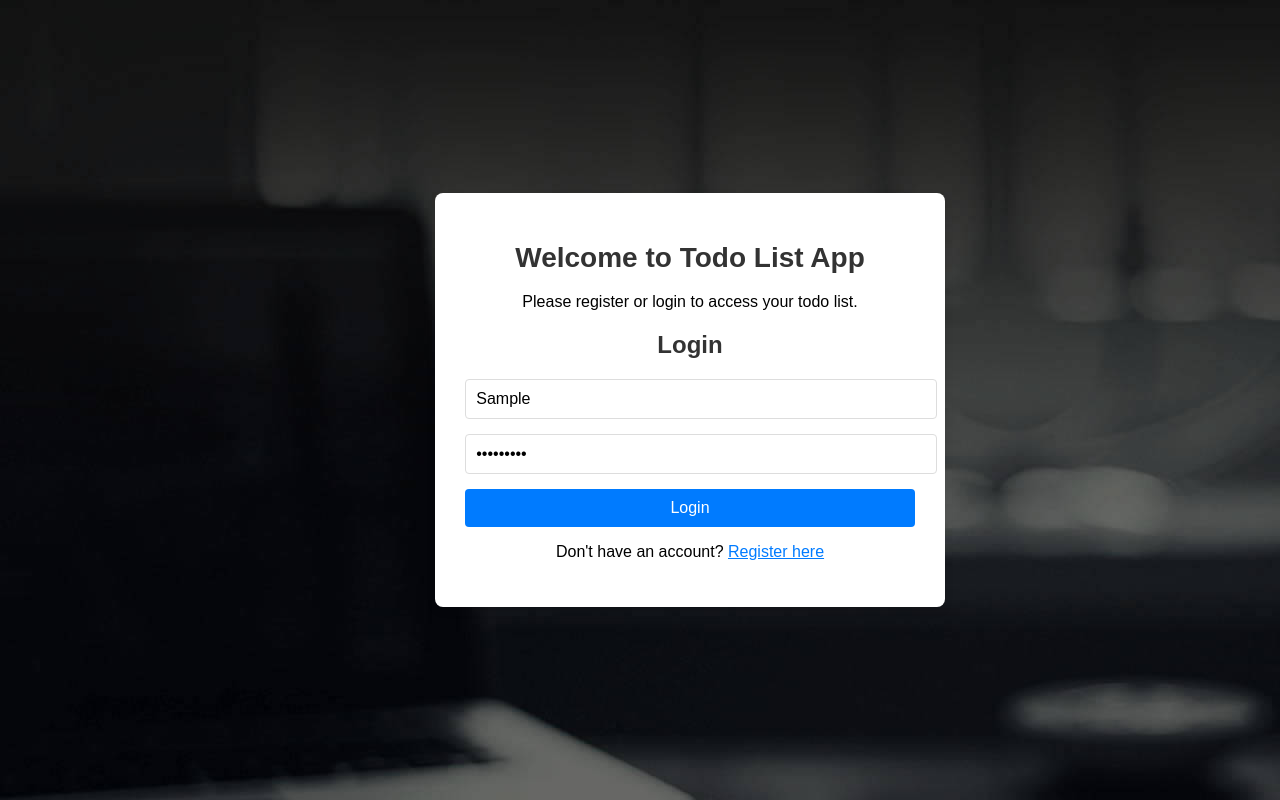
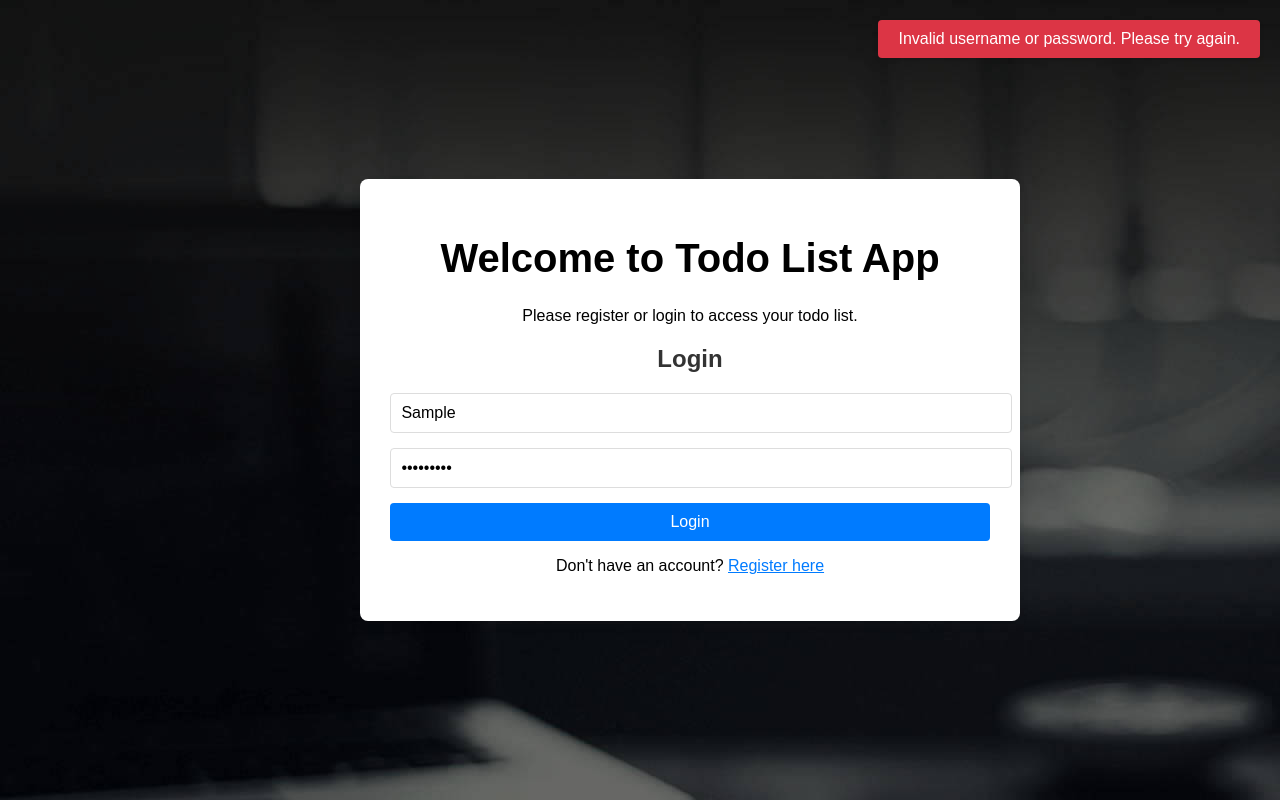
Before and after one commit to kdeelz/authtodo, a React (Create React App) app: page / in a window 1280 px wide. Both pictures are taken after typing "Sample", "Sample123" into the empty fields and a click on the button "Login". Built offline with nearby package versions, Linux system fonts and the light colour scheme.

Commit message:
alerts are fixed

```diff
--- a/src/App.css
+++ b/src/App.css
@@ -1,7 +1,7 @@
 /* src/App.css */
 
 body {
-    font-family: 'Arial', sans-serif;
+  font-family: "Poppins", sans-serif;
     background-image: url("about.jpg");
     margin: 0;
     display: flex;
@@ -25,8 +25,8 @@ body {
   }
 
   h1 {
-    font-size: 28px;
-    color: #333;
+    font-size: 40px;
+    color: #000000;
   }
 
   .auth-forms {
--- /dev/null
+++ b/src/components/Alert.js
@@ -0,0 +1,24 @@
+import React, { useState, useEffect } from 'react';
+import { motion } from 'framer-motion';
+import '../css/Alert.css'; // Importing CSS for additional styling
+
+const Alert = ({ message, type, onClose }) => {
+  useEffect(() => {
+    const timer = setTimeout(onClose, 3000); // Automatically close the alert after 3 seconds
+    return () => clearTimeout(timer); // Clear the timer on component unmount
+  }, [onClose]);
+
+  return (
+    <motion.div
+      initial={{ opacity: 0, y: -50 }}
+      animate={{ opacity: 1, y: 0 }}
+      exit={{ opacity: 0, y: -50 }}
+      transition={{ duration: 0.5 }}
+      className={`alert ${type}`} // Class to set success or error styles
+    >
+      {message}
+    </motion.div>
+  );
+};
+
+export default Alert;
--- a/src/components/TodoList.js
+++ b/src/components/TodoList.js
@@ -127,15 +127,29 @@ export const TodoList = () => {
     >
       <h4 className="todo-item-title">{todo.title}</h4>
       <p className="todo-item-description">{todo.description}</p>
+
+      <div className="todo-item-buttons">
         <button
           onClick={() => toggleComplete(index)}
           className="toggle-todo-button"
         >
           {todo.completed ? 'Mark as Incomplete' : 'Mark as Complete'}
         </button>
-              <button onClick={() => startEditing(index)} className="edit-todo-button">Edit</button>
-              <button onClick={() => deleteTodo(index)} className="delete-todo-button">Delete</button>
+        <button
+          onClick={() => startEditing(index)}
+          className="edit-todo-button"
+        >
+          Edit
+        </button>
+        <button
+          onClick={() => deleteTodo(index)}
+          className="delete-todo-button"
+        >
+          Delete
+        </button>
+      </div>
     </motion.li>
+
           ))}
         </ul>
       </motion.div>
--- a/src/controller/AuthContext.js
+++ b/src/controller/AuthContext.js
@@ -1,4 +1,5 @@
 import React, { createContext, useContext, useState } from 'react';
+import Alert from '../components/Alert'; // Importing the custom Alert component
 
 // Create Auth Context
 const AuthContext = createContext();
@@ -6,19 +7,23 @@ const AuthContext = createContext();
 export const AuthProvider = ({ children }) => {
   const [isAuthenticated, setIsAuthenticated] = useState(false);
   const [currentUser, setCurrentUser] = useState(null);
+  const [alertMessage, setAlertMessage] = useState(null);
+  const [alertType, setAlertType] = useState(''); // Type: success or error
 
   const register = (username, password) => {
     const existingUser = JSON.parse(localStorage.getItem(username));
 
     if (existingUser) {
-      alert('Username already exists. Please choose a different one.');
+      setAlertMessage('Username already exists. Please choose a different one.');
+      setAlertType('error');
       return;
     }
 
     localStorage.setItem(username, JSON.stringify({ username, password, todos: [] }));
     setIsAuthenticated(true);
     setCurrentUser(username);
-    alert('Registration successful! You are now logged in.'); // Alert for registration success
+    setAlertMessage('Registration successful! You are now logged in.');
+    setAlertType('success');
   };
 
   const login = (username, password) => {
@@ -26,21 +31,31 @@ export const AuthProvider = ({ children }) => {
     if (storedUser && storedUser.username === username && storedUser.password === password) {
       setIsAuthenticated(true);
       setCurrentUser(username);
-      alert('Login successful! Welcome back.'); // Alert for login success
+      setAlertMessage('Login successful! Welcome back.');
+      setAlertType('success');
     } else {
-      alert('Invalid username or password. Please try again.'); // Alert for login failure
+      setAlertMessage('Invalid username or password. Please try again.');
+      setAlertType('error');
     }
   };
 
   const logout = () => {
     setIsAuthenticated(false);
     setCurrentUser(null);
-    alert('You have successfully logged out.'); // Alert for logout
+    setAlertMessage('You have successfully logged out.');
+    setAlertType('success');
+  };
+
+  const closeAlert = () => {
+    setAlertMessage(null);
   };
 
   return (
     <AuthContext.Provider value={{ isAuthenticated, register, login, logout, currentUser }}>
       {children}
+      {alertMessage && (
+        <Alert message={alertMessage} type={alertType} onClose={closeAlert} />
+      )}
     </AuthContext.Provider>
   );
 };
--- /dev/null
+++ b/src/css/Alert.css
@@ -0,0 +1,18 @@
+.alert {
+    position: fixed;
+    top: 20px;
+    right: 20px;
+    padding: 10px 20px;
+    border-radius: 4px;
+    color: #fff;
+    box-shadow: 0 2px 4px rgba(0, 0, 0, 0.1);
+    z-index: 1000;
+  }
+
+  .alert.success {
+    background-color: #28a745;
+  }
+
+  .alert.error {
+    background-color: #dc3545;
+  }
--- a/src/css/TodoList.css
+++ b/src/css/TodoList.css
@@ -54,7 +54,7 @@
 
 /* Show the menu */
 .todo-list-container.show {
-  transform: translateX(0);
+  transform: translateX(-40px);
 }
 
 /* Hide the menu */
@@ -75,6 +75,7 @@
 }
 
 /* Apply animation to todo items */
+/* Todo item */
 .todo-item {
   background-color: #fff;
   border: 1px solid #ddd;
@@ -84,7 +85,22 @@
   box-shadow: 0 2px 4px rgba(0, 0, 0, 0.1);
   animation: fadeIn 0.5s ease-out;
   transition: transform 0.3s ease, background-color 0.3s ease;
+  display: flex;
+  flex-direction: column;
 }
+
+/* Container for buttons, align them horizontally */
+.todo-item-buttons {
+  display: flex;
+  justify-content: space-between;
+  margin-top: 10px;
+}
+
+.todo-item-buttons button {
+  margin-right: 10px;
+  flex-grow: 1;
+}
+
 
 .todo-item.completed {
   background-color: #c4f6c4;
@@ -137,7 +153,8 @@
 }
 
 .toggle-todo-button,
-.delete-todo-button {
+.delete-todo-button,
+.edit-todo-button {
   padding: 8px;
   border: none;
   border-radius: 4px;
@@ -164,3 +181,12 @@
 .delete-todo-button:hover {
   background-color: #c82333;
 }
+
+.edit-todo-button {
+  background-color: blue;
+  color: #fff;
+}
+
+.edit-todo-button:hover {
+  background-color: #232bc8;
+}
```
Lines whose indentation alone changed are shown as unchanged.
